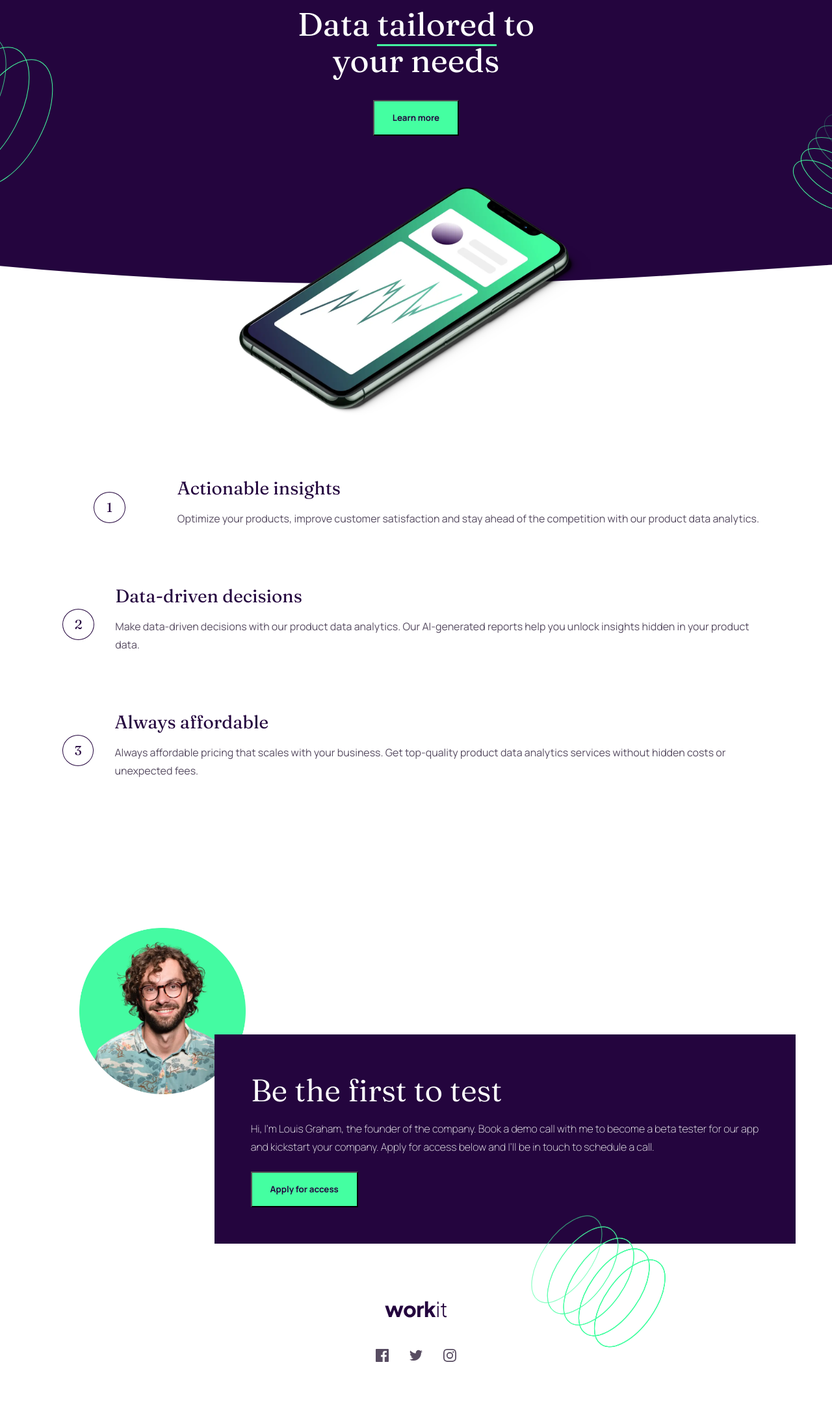
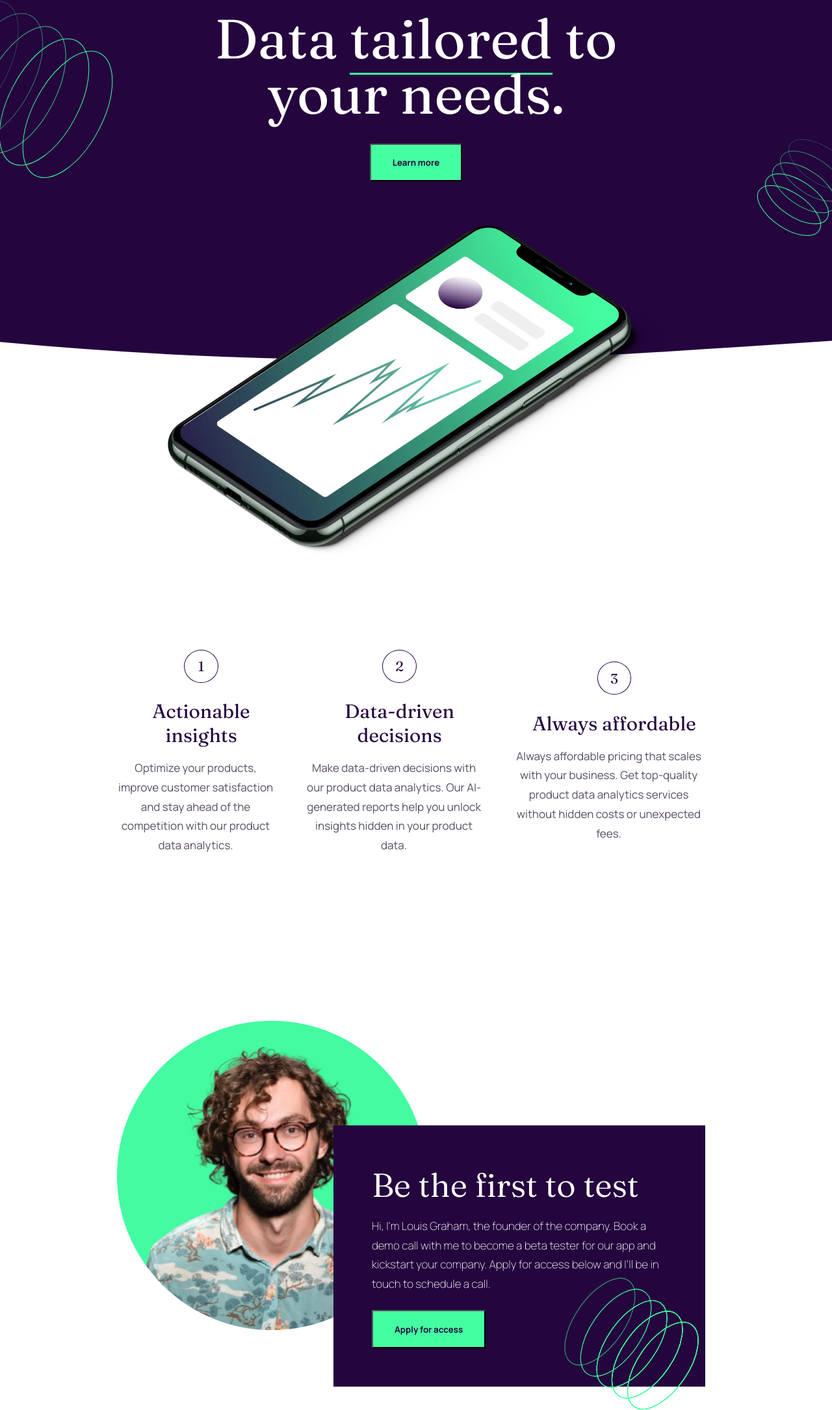
Before and after one commit to eduardomumo/workit-landing-page-challenge-level-1, a plain HTML site: page index.html in a window 1280 px wide. Shown: the part 119-2289 px from the top of the page at 65% size. Before the commit the page ends 2263 px from the top, so only its background shows below. Drawn offline with Linux system fonts and the light colour scheme.

Commit message:
Finish Desktop Desing

```diff
--- /dev/null
+++ b/desktop.css
@@ -0,0 +1,83 @@
+   /* desktop style */
+@media (min-width: 1200px){
+    html{
+        font-size: 17px;
+    }
+
+    .nav-menu{
+        margin-left: 10rem;
+        margin-right: 10rem;
+    }
+
+    .hero-section{
+        height: 33rem;
+        background-position:
+        top 33px left -138px,
+        bottom 128px right -45px;
+    }
+
+    h1{
+        font-size: 5rem;
+        max-width: 40rem;
+        line-height: 5rem;
+    }
+
+    .hero-image{
+        max-width: 45rem;
+        width: 100%;
+        height: 30rem;
+        bottom: -350px;
+    }
+
+    .features-section{
+        display: flex;
+        align-items: center;
+        margin-left: 10.5rem;
+        margin-right: 10.5rem;
+        gap: 1.5rem;
+        margin-top: 25rem;
+    }
+
+    .features-container{
+        display: initial;
+        margin-left: 0;
+        margin-right: 0;
+    }
+
+    .features-number-container{
+        margin: auto;
+    }
+
+    .features-container:first-of-type{
+        margin-top: 4rem;
+    }
+
+    .features-tittle{
+        text-align: center;
+    }
+
+    .features-description{
+        text-align: center;
+    }
+
+    .founder-article{
+        margin-right: 10.5rem;
+    }
+
+    .founder-article::before{
+        flex: 4;
+    }
+
+    .founder-profile-image{
+        max-width: 28rem;
+        width: 100%;
+        height: auto;
+        bottom: 12%;
+        left: -29%;
+    }
+
+    .founder-profile-container ::after {
+        top: 216px;
+        left: 76%;
+    }
+}
--- a/index.html
+++ b/index.html
@@ -8,6 +8,8 @@
   <link rel="preconnect" href="https://fonts.gstatic.com" crossorigin>
   <link href="https://fonts.googleapis.com/css2?family=Fraunces:ital,opsz,wght@0,9..144,100..900;1,9..144,100..900&family=Manrope:wght@200..800&display=swap" rel="stylesheet">
   <link rel="stylesheet" href="style.css">
+  <link rel="stylesheet" href="tablet.css">
+  <link rel="stylesheet" href="desktop.css">
 
   <title>Frontend Mentor | Workit landing page</title>
 </head>
@@ -22,7 +24,7 @@
   <main>
     <!--  Hero section  -->
     <section class="hero-section">
-      <h1>Data <span class="h1-span">tailored</span> to your needs</h1>
+      <h1>Data <span class="h1-span">tailored</span> to your needs.</h1>
       <button class="hero-button">Learn more</button>
       <div class="hero-wave">
         <svg data-name="Layer 1" xmlns="http://www.w3.org/2000/svg" viewBox="0 0 1200 120" preserveAspectRatio="none">
@@ -83,6 +85,7 @@
       <img src="assets/images/icon-twitter.svg" alt="icon-twitter">
       <img src="assets/images/icon-instagram.svg" alt="icon-instagram">
     </div>
+    <p class="github">Coded by <a href="https://github.com/eduardomumo">Eduardo Mumo</a></p>
   </footer>
 
 
--- a/style.css
+++ b/style.css
@@ -248,107 +248,12 @@ h3{
     margin-bottom: 3rem;
 }
 
+.github{
+    text-align: center;
+    font-weight: 400;
+}
 
-    /* tablet style */
-@media (min-width: 768px){
-
-    .hero-section{
-        background-image:
-        url(assets/images/bg-pattern-1.svg),
-        url(assets/images/bg-pattern-2.svg);
-        background-repeat: no-repeat;
-        background-position:
-        top 50px left -230px,
-        bottom 50px right -100px;
-        height: 28rem;
-    }
-
-    h1{
-        max-width: 25rem;;
-        width: 100%;
-        margin: 0 auto;
-    }
-
-    .hero-button{
-        margin-top: 2rem;
-    }
-
-    .hero-image{
-        max-width: 34rem;
-        height: 22rem;
-        bottom: -250px;
-    }
-
-    .features-container:first-of-type{
-        margin-top: 20rem;
-    }
-
-    .features-container{
-        display: flex;
-        margin-left: 6rem;
-        margin-right: 6rem;
-        gap: 2rem;
-        margin-top: 4rem;
-    }
-
-    .features-number-container{
-        align-self: center;
-    }
-
-    .features-tittle{
-        text-align: left;
-    }
-
-    .features-description{
-        text-align: left;
-        margin-left: 0;
-    }
-
-    .founder-article{
-        margin-left: 2.5rem;
-        margin-right: 2.5rem;
-        display: flex;
-    }
-
-    .founder-article::before{
-        content: '';
-        flex: 1.4;
-    }
-
-    .founder-profile-image{
-        bottom: 60%;
-        left: -65%;
-    }
-
-    .founder-profile-container{
-        padding: 3.5rem;
-        flex: 4;
-    }
-
-    .founder-profile-container ::after{
-        content: '';
-        background-image: url(assets/images/bg-pattern-3.svg);
-        background-repeat: no-repeat;
-        background-size: contain;
-        position: absolute;
-        top: 260px;
-        left: 63%;
-        right: 0;
-        bottom: -200px;
-        z-index: 1;
-        width: 250px;
-    }
-
-    h3{
-        font-size: 3rem;
-        text-align: left;
-    }
-
-    .founder-profile-introduction{
-        text-align: left;
-    }
-
-    .founder-profile-button{
-        margin: initial;
-    }
+.github a{
+    text-decoration: none;
+    color: var(--dark-pruple);
 }
--- /dev/null
+++ b/tablet.css
@@ -0,0 +1,103 @@
+ /* tablet style */
+@media (min-width: 768px){
+
+    .hero-section{
+        background-image:
+        url(assets/images/bg-pattern-1.svg),
+        url(assets/images/bg-pattern-2.svg);
+        background-repeat: no-repeat;
+        background-position:
+        top 50px left -230px,
+        bottom 50px right -100px;
+        height: 28rem;
+    }
+
+    h1{
+        max-width: 25rem;;
+        width: 100%;
+        margin: 0 auto;
+    }
+
+    .hero-button{
+        margin-top: 2rem;
+    }
+
+    .hero-image{
+        max-width: 34rem;
+        height: 22rem;
+        bottom: -250px;
+    }
+
+    .features-container:first-of-type{
+        margin-top: 20rem;
+    }
+
+    .features-container{
+        display: flex;
+        margin-left: 6rem;
+        margin-right: 6rem;
+        gap: 2rem;
+        margin-top: 4rem;
+    }
+
+    .features-number-container{
+        align-self: center;
+    }
+
+    .features-tittle{
+        text-align: left;
+    }
+
+    .features-description{
+        text-align: left;
+        margin-left: 0;
+    }
+
+    .founder-article{
+        margin-left: 2.5rem;
+        margin-right: 2.5rem;
+        display: flex;
+    }
+
+    .founder-article::before{
+        content: '';
+        flex: 1.4;
+    }
+
+    .founder-profile-image{
+        bottom: 60%;
+        left: -65%;
+    }
+
+    .founder-profile-container{
+        padding: 3.5rem;
+        flex: 4;
+    }
+
+    .founder-profile-container ::after{
+        content: '';
+        background-image: url(assets/images/bg-pattern-3.svg);
+        background-repeat: no-repeat;
+        background-size: contain;
+        position: absolute;
+        top: 260px;
+        left: 63%;
+        right: 0;
+        bottom: -200px;
+        z-index: 1;
+        width: 250px;
+    }
+
+    h3{
+        font-size: 3rem;
+        text-align: left;
+    }
+
+    .founder-profile-introduction{
+        text-align: left;
+    }
+
+    .founder-profile-button{
+        margin: initial;
+    }
+}
```
